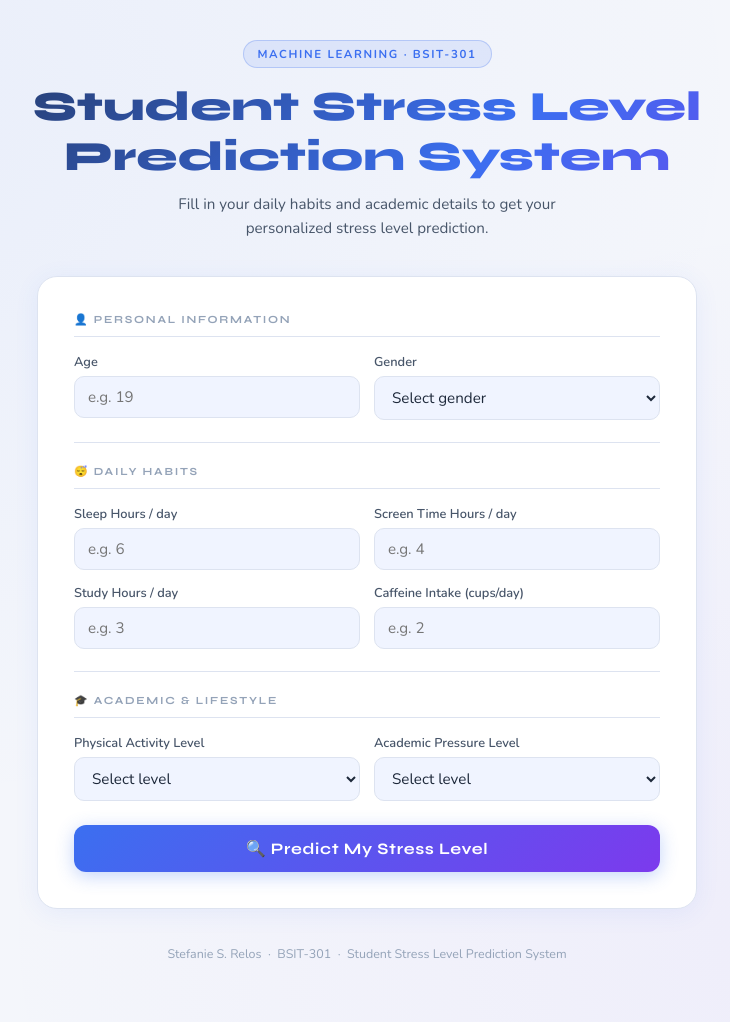
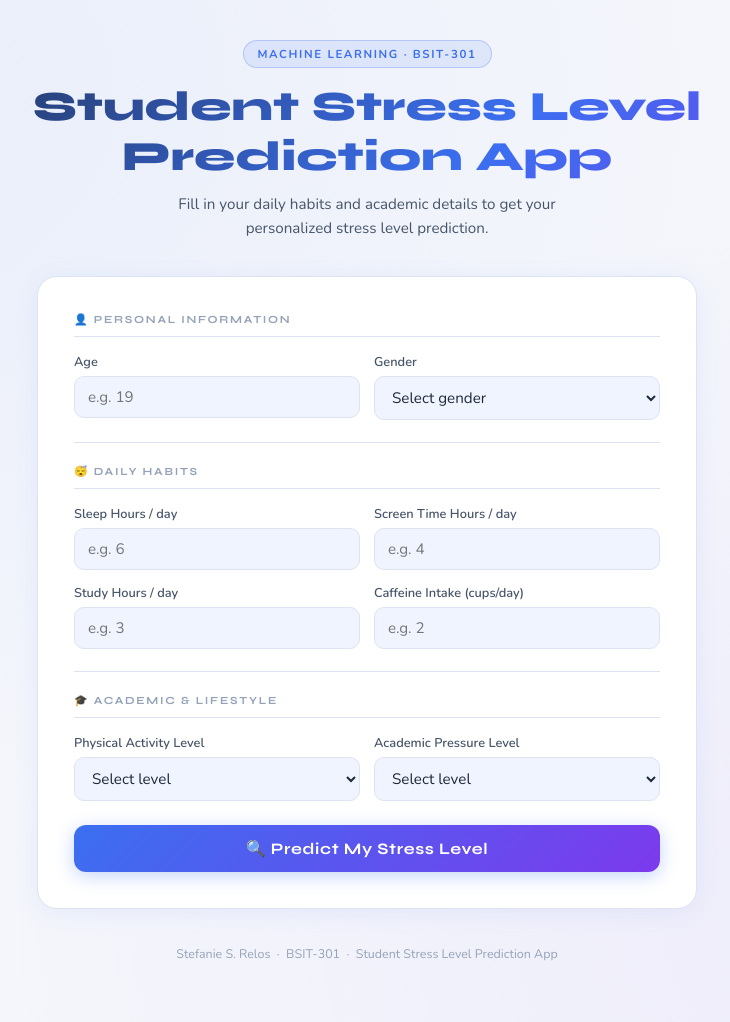
Before and after one commit to StefanieRelos/stress-prediction, a Flask app: page / in a window 1280 px wide. Shown: the whole page, without its empty margins (273-1003 px from the left). Run offline with Flask 3, Linux system fonts and the light colour scheme; parts of the project's set-up code (start-up, migrations or seed data) failed here and were passed over.

Commit message:
app name

```diff
--- a/templates/index.html
+++ b/templates/index.html
@@ -352,7 +352,7 @@
 
 <header>
   <div class="badge">Machine Learning · BSIT-301</div>
-  <h1>Student Stress Level<br/>Prediction System</h1>
+  <h1>Student Stress Level<br/>Prediction App</h1>
   <p>Fill in your daily habits and academic details to get your personalized stress level prediction.</p>
 </header>
 
@@ -558,7 +558,7 @@
 {% endif %}
 
 <footer>
-  Stefanie S. Relos &nbsp;·&nbsp; BSIT-301 &nbsp;·&nbsp; Student Stress Level Prediction System
+  Stefanie S. Relos &nbsp;·&nbsp; BSIT-301 &nbsp;·&nbsp; Student Stress Level Prediction App
 </footer>
 
 <script>
```
